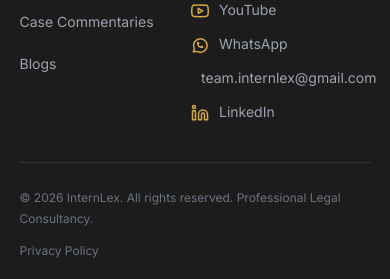
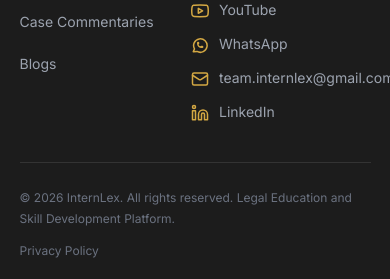
Before and after one commit to nikitaparihar98/InternLex, a React (Vite) app in the folder frontend/: page / in a window 390 px wide. Shown: the part 3971-4250 px from the top of the page. Built offline with nearby package versions, Linux system fonts and the light colour scheme; no server answers.

Commit message:
fix: resolve mobile footer layout mail icon visibility and update copyright text

```diff
--- a/frontend/src/components/layout/Footer.jsx
+++ b/frontend/src/components/layout/Footer.jsx
@@ -90,7 +90,7 @@ function Footer() {
             <ul style={{ listStyle: "none", padding: 0, margin: 0, display: "flex", flexDirection: "column", gap: "16px" }}>
               <li>
                 <a href="https://www.instagram.com/internlex?igsh=MXhpeGpsaHFndGpxbA%3D%3D" target="_blank" rel="noreferrer" style={{ ...footerLink, display: "flex", alignItems: "center", gap: "10px" }} onMouseEnter={(e) => e.currentTarget.style.color = "#FFFFFF"} onMouseLeave={(e) => e.currentTarget.style.color = "#9CA3AF"}>
-                  <svg width="18" height="18" viewBox="0 0 24 24" fill="none" stroke="#D4A843" strokeWidth="2" strokeLinecap="round" strokeLinejoin="round">
+                  <svg width="18" height="18" viewBox="0 0 24 24" fill="none" stroke="#D4A843" strokeWidth="2" strokeLinecap="round" strokeLinejoin="round" style={{ flexShrink: 0 }}>
                     <rect x="2" y="2" width="20" height="20" rx="5" ry="5"/>
                     <path d="M16 11.37A4 4 0 1 1 12.63 8 4 4 0 0 1 16 11.37z"/>
                     <line x1="17.5" y1="6.5" x2="17.51" y2="6.5"/>
@@ -100,7 +100,7 @@ function Footer() {
               </li>
               <li>
                 <a href="https://youtube.com/@internlex?si=ANIQ_Deevgq0oVrY" target="_blank" rel="noreferrer" style={{ ...footerLink, display: "flex", alignItems: "center", gap: "10px" }} onMouseEnter={(e) => e.currentTarget.style.color = "#FFFFFF"} onMouseLeave={(e) => e.currentTarget.style.color = "#9CA3AF"}>
-                  <svg width="18" height="18" viewBox="0 0 24 24" fill="none" stroke="#D4A843" strokeWidth="2" strokeLinecap="round" strokeLinejoin="round">
+                  <svg width="18" height="18" viewBox="0 0 24 24" fill="none" stroke="#D4A843" strokeWidth="2" strokeLinecap="round" strokeLinejoin="round" style={{ flexShrink: 0 }}>
                     <path d="M22.54 6.42a2.78 2.78 0 0 0-1.94-2C18.88 4 12 4 12 4s-6.88 0-8.6.46a2.78 2.78 0 0 0-1.94 2A29 29 0 0 0 1 11.75a29 29 0 0 0 .46 5.33 2.78 2.78 0 0 0 1.94 2c1.72.46 8.6.46 8.6.46s6.88 0 8.6-.46a2.78 2.78 0 0 0 1.94-2 29 29 0 0 0 .46-5.33 29 29 0 0 0-.46-5.33z"/>
                     <polygon points="9.75 15.02 15.5 11.75 9.75 8.48 9.75 15.02"/>
                   </svg>
@@ -109,7 +109,7 @@ function Footer() {
               </li>
               <li>
                 <a href="https://whatsapp.com/channel/0029VbCGfQ3DTkK73tPQPJ3C" target="_blank" rel="noreferrer" style={{ ...footerLink, display: "flex", alignItems: "center", gap: "10px" }} onMouseEnter={(e) => e.currentTarget.style.color = "#FFFFFF"} onMouseLeave={(e) => e.currentTarget.style.color = "#9CA3AF"}>
-                  <svg width="18" height="18" viewBox="0 0 24 24" fill="none" stroke="#D4A843" strokeWidth="2" strokeLinecap="round" strokeLinejoin="round">
+                  <svg width="18" height="18" viewBox="0 0 24 24" fill="none" stroke="#D4A843" strokeWidth="2" strokeLinecap="round" strokeLinejoin="round" style={{ flexShrink: 0 }}>
                     <path d="M3 21l1.65-3.8a9 9 0 1 1 3.4 3.4L3 21"/>
                     <path d="M9 10a.5.5 0 0 0 1 0V9a.5.5 0 0 0-1 0v1a5 5 0 0 0 5 5h1a.5.5 0 0 0 0-1h-1a.5.5 0 0 0 0 1"/>
                   </svg>
@@ -118,7 +118,7 @@ function Footer() {
               </li>
               <li>
                 <a href="mailto:team.internlex@gmail.com" style={{ ...footerLink, display: "flex", alignItems: "center", gap: "10px" }} onMouseEnter={(e) => e.currentTarget.style.color = "#FFFFFF"} onMouseLeave={(e) => e.currentTarget.style.color = "#9CA3AF"}>
-                  <svg width="18" height="18" viewBox="0 0 24 24" fill="none" stroke="#D4A843" strokeWidth="2" strokeLinecap="round" strokeLinejoin="round">
+                  <svg width="18" height="18" viewBox="0 0 24 24" fill="none" stroke="#D4A843" strokeWidth="2" strokeLinecap="round" strokeLinejoin="round" style={{ flexShrink: 0 }}>
                     <rect width="20" height="16" x="2" y="4" rx="2" />
                     <path d="m22 7-8.97 5.7a1.94 1.94 0 0 1-2.06 0L2 7" />
                   </svg>
@@ -127,7 +127,7 @@ function Footer() {
               </li>
               <li>
                 <a href="https://www.linkedin.com/company/internlex/" target="_blank" rel="noreferrer" style={{ ...footerLink, display: "flex", alignItems: "center", gap: "10px" }} onMouseEnter={(e) => e.currentTarget.style.color = "#FFFFFF"} onMouseLeave={(e) => e.currentTarget.style.color = "#9CA3AF"}>
-                  <svg width="18" height="18" viewBox="0 0 24 24" fill="none" stroke="#D4A843" strokeWidth="2" strokeLinecap="round" strokeLinejoin="round">
+                  <svg width="18" height="18" viewBox="0 0 24 24" fill="none" stroke="#D4A843" strokeWidth="2" strokeLinecap="round" strokeLinejoin="round" style={{ flexShrink: 0 }}>
                     <path d="M16 8a6 6 0 0 1 6 6v7h-4v-7a2 2 0 0 0-2-2 2 2 0 0 0-2 2v7h-4v-7a6 6 0 0 1 6-6z"/>
                     <rect x="2" y="9" width="4" height="12"/>
                     <circle cx="4" cy="4" r="2"/>
@@ -160,7 +160,7 @@ function Footer() {
               margin: 0,
             }}
           >
-            © 2026 InternLex. All rights reserved. Professional Legal Consultancy.
+            © 2026 InternLex. All rights reserved. Legal Education and Skill Development Platform.
           </p>
           <div style={{ display: "flex" }}>
             <Link
```
